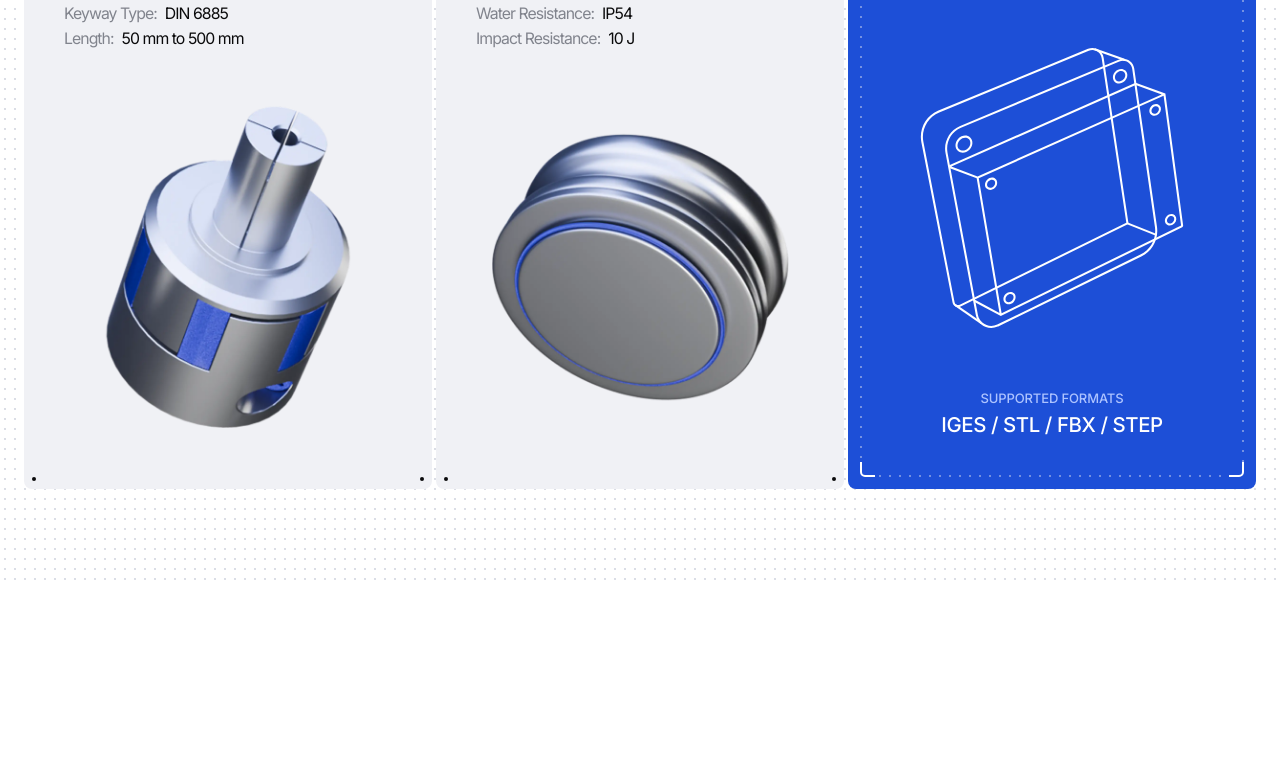
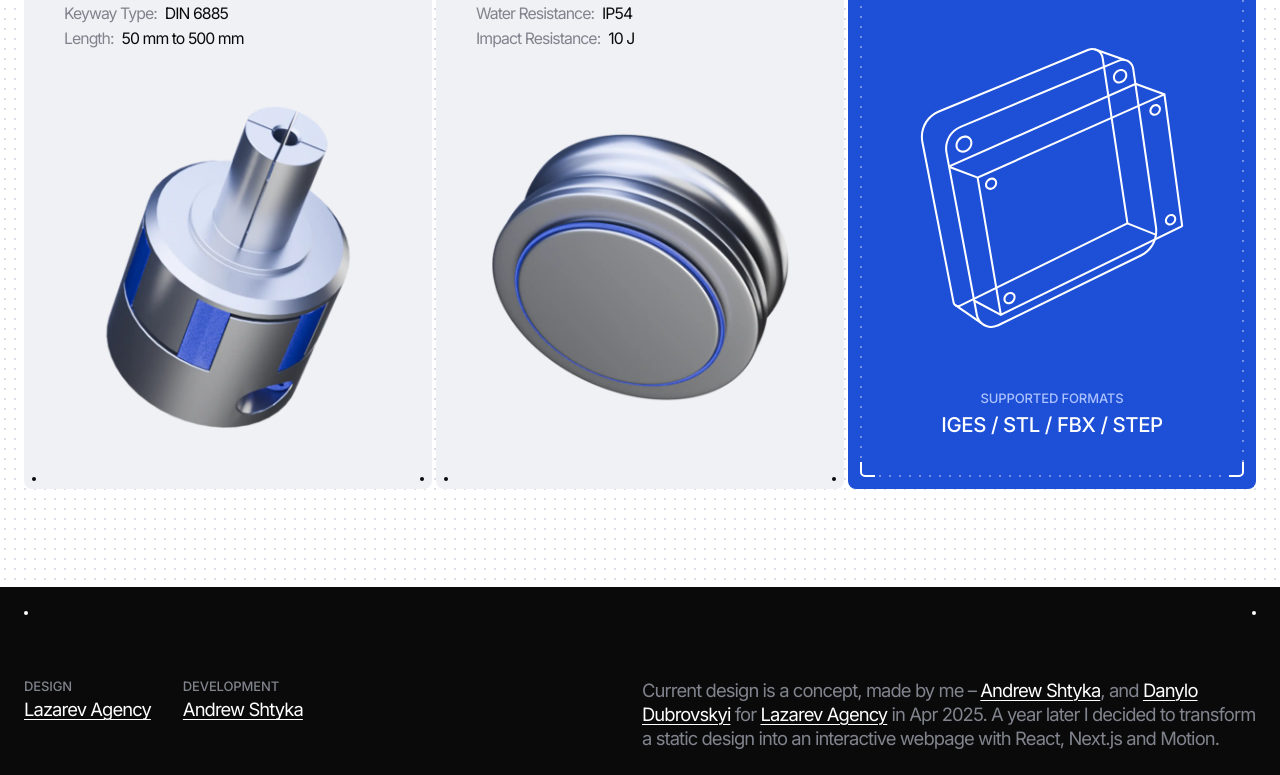
Before and after one commit to andrewshtyka/forge, a Next.js app: page / in a window 1280 px wide. Shown: the part 7232-8007 px from the top of the page. Before the commit the page ends 7819 px from the top, so only its background shows below. Built offline with nearby package versions, Linux system fonts and the light colour scheme.

Commit message:
add footer

```diff
--- a/src/app/page.jsx
+++ b/src/app/page.jsx
@@ -10,6 +10,7 @@ import Process from "@/components/_SECTIONS/Process/Process";
 import Portfolio from "@/components/_SECTIONS/Portfolio/Portfolio";
 import Banner from "@/components/_SECTIONS/Banner/Banner";
 import Manufacture from "@/components/_SECTIONS/Manufacture/Manufacture";
+import Footer from "@/components/_SECTIONS/Footer/Footer";
 
 // #endregion ===========================
 
@@ -25,6 +26,7 @@ export default function Home() {
       <Portfolio />
       <Banner />
       <Manufacture />
+      <Footer />
     </>
   );
 }
--- a/src/components/LinkText/LinkText.jsx
+++ b/src/components/LinkText/LinkText.jsx
@@ -23,23 +23,25 @@ import React from "react";
 
 export default function LinkText({
   children,
-  color = "black",
+  color = "white",
   hasUnderline = true,
   type = "desktop",
+  el: Wrapper = Link,
+  href = "#",
 }) {
   // color
   let appliedStyles;
-  if ((color = "white")) {
+  if (color === "white") {
     appliedStyles = {
       color: "var(--color-text-light)",
       textDecorationColor: "var(--color-text-light)",
     };
-  } else if ((color = "black")) {
+  } else if (color === "black") {
     appliedStyles = {
       color: "var(--color-text-dark)",
       textDecorationColor: "var(--color-text-dark)",
     };
-  } else if ((color = "blue")) {
+  } else if (color === "blue") {
     appliedStyles = {
       color: "var(--color-text-accent-primary)",
       textDecorationColor: "var(--color-accent-primary)",
@@ -60,9 +62,19 @@ export default function LinkText({
   // final classes
   const appliedClasses = `${appliedClassType} ${appliedClassUnderline}`;
 
+  // external
+
+  const options =
+    Wrapper === "a" ? { target: "_blank", rel: "noopener noreferrer" } : {};
+
   return (
-    <Link href="#" className={appliedClasses} style={appliedStyles}>
+    <Wrapper
+      href={href}
+      className={appliedClasses}
+      style={appliedStyles}
+      {...options}
+    >
       {children}
-    </Link>
+    </Wrapper>
   );
 }
--- /dev/null
+++ b/src/components/_SECTIONS/Footer/Footer.jsx
@@ -0,0 +1,91 @@
+"use client";
+
+// #region ============================== Imports
+
+// animation
+
+// components
+import Dot from "@/components/Dot/Dot";
+import LinkText from "@/components/LinkText/LinkText";
+
+// constants
+
+// hooks
+
+// providers / context
+
+// styles
+import css from "./Footer.module.css";
+
+// utility
+import React from "react";
+
+// #endregion ===========================
+
+const links = {
+  lazarev: {
+    title: "Lazarev Agency",
+    website: "https://www.lazarev.agency/",
+    linkedin: "https://www.linkedin.com/company/lazarevagency/",
+  },
+  shtyka: {
+    title: "Andrew Shtyka",
+    website: "https://shtyka-portfolio.vercel.app/",
+    linkedin: "https://www.linkedin.com/in/andrewshtyka/",
+  },
+  danylo: {
+    title: "Danylo Dubrovskyi",
+    linkedin: "https://www.linkedin.com/in/dubrovskydesign/",
+  },
+};
+
+export default function Footer() {
+  return (
+    <footer className={css.footer}>
+      {/* dots */}
+      <div className={css.container_dots}>
+        <Dot />
+        <Dot />
+      </div>
+
+      {/* info */}
+      <div className={css.info}>
+        {/* top */}
+        <div className={css.top}>
+          <div>
+            <h3 className={`f_description f_uppercase ${css.title}`}>Design</h3>
+            <LinkText el="a" color="white" href={links.lazarev.website}>
+              {links.lazarev.title}
+            </LinkText>
+          </div>
+          <div className={css.container_development}>
+            <h3 className={`f_description f_uppercase ${css.title}`}>
+              Development
+            </h3>
+            <LinkText el="a" color="white" href={links.shtyka.website}>
+              {links.shtyka.title}
+            </LinkText>
+          </div>
+        </div>
+
+        {/* text */}
+        <p className={`f_body ${css.text}`}>
+          Current design is a concept, made by me –{" "}
+          <LinkText el="a" color="white" href={links.shtyka.linkedin}>
+            {links.shtyka.title}
+          </LinkText>
+          , and{" "}
+          <LinkText el="a" color="white" href={links.danylo.linkedin}>
+            {links.danylo.title}
+          </LinkText>{" "}
+          for{" "}
+          <LinkText el="a" color="white" href={links.lazarev.linkedin}>
+            {links.lazarev.title}
+          </LinkText>{" "}
+          in Apr 2025. A year later I decided to transform a static design into
+          an interactive webpage with React, Next.js and Motion.
+        </p>
+      </div>
+    </footer>
+  );
+}
--- /dev/null
+++ b/src/components/_SECTIONS/Footer/Footer.module.css
@@ -0,0 +1,70 @@
+.footer {
+  background-color: var(--color-bg-secondary);
+  padding: var(--offset-primary);
+  color: var(--color-text-light);
+
+  display: flex;
+  flex-direction: column;
+  row-gap: var(--space-12);
+}
+
+@media (width >= 1200px) {
+  .footer {
+    row-gap: var(--space-16);
+  }
+}
+
+.container_dots {
+  display: flex;
+  justify-content: space-between;
+}
+
+.info {
+  display: flex;
+  flex-direction: column;
+  row-gap: var(--space-16);
+  column-gap: var(--space-2);
+}
+
+@media (width >= 768px) {
+  .info {
+    flex-direction: row;
+  }
+}
+
+.top {
+  display: flex;
+  justify-content: space-between;
+  flex: 1;
+  column-gap: var(--space-12);
+}
+
+@media (width >= 768px) {
+  .top {
+    justify-content: normal;
+  }
+}
+
+.title {
+  color: var(--color-text-gray);
+  margin-block-end: var(--space-2);
+}
+
+.container_development {
+  .title {
+    text-align: end;
+  }
+}
+
+@media (width >= 768px) {
+  .container_development {
+    .title {
+      text-align: start;
+    }
+  }
+}
+
+.text {
+  flex: 1;
+  color: var(--color-text-gray);
+}
--- a/src/components/_SECTIONS/Hero/Hero.jsx
+++ b/src/components/_SECTIONS/Hero/Hero.jsx
@@ -13,7 +13,7 @@ import Image from "next/image";
 import IconArrow from "@/components/Icons/IconArrow/IconArrow";
 import DotsBG from "@/components/DotsBG/DotsBG";
 import Button from "@/components/Button/Button";
-import Sequence from "@/components/Sequence/Sequence";
+import Sequence from "@/components/_SECTIONS/Hero/Sequence/Sequence";
 
 // constants
 
```
Also changed, not shown: src/components/_SECTIONS/Hero/Sequence/Sequence.jsx (renamed from src/components/Sequence/Sequence.jsx), src/components/_SECTIONS/Hero/Sequence/Sequence.module.css (renamed from src/components/Sequence/Sequence.module.css).
